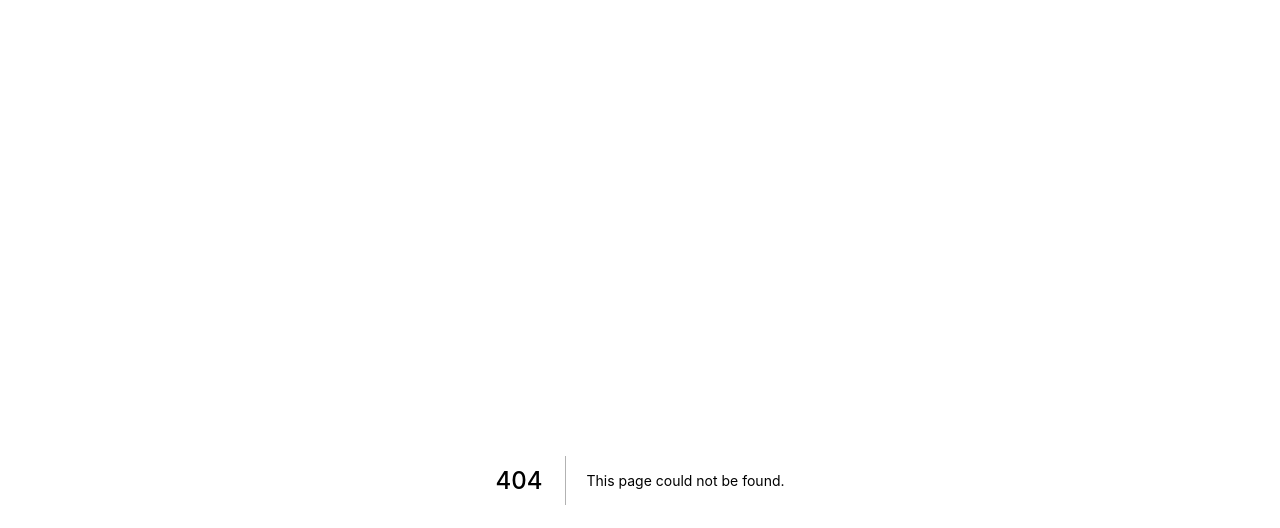
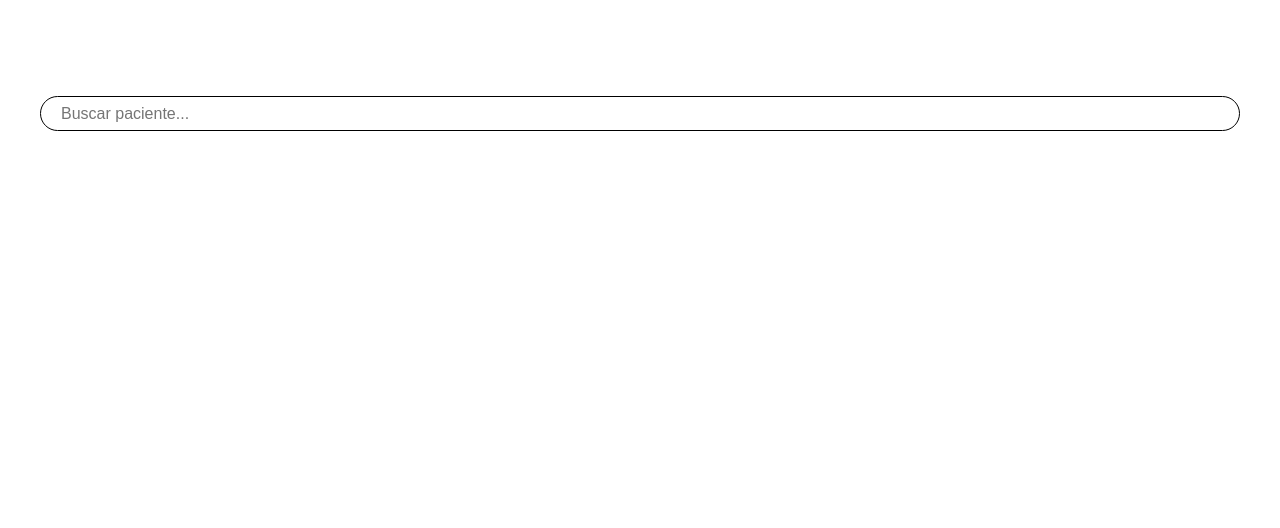
Before and after one commit to elrichi31/proyecto-prog2, a Next.js app: page /Components/Search in a window 1280 px wide. Before the commit this address had no page. Shown: the top 528 px of the page. Built offline with nearby package versions, Linux system fonts and the light colour scheme.

Commit message:
Search component

```diff
--- /dev/null
+++ b/pages/Components/Search.js
@@ -0,0 +1,98 @@
+import styles1 from "../../styles/search.module.css";
+import { useState } from "react";
+import Router from "next/router";
+
+export default function Search({ users, handleDelete }) {
+    const [listUsers, setListUsers] = useState(users);
+  const [word, setWord] = useState([]);
+  const handleInput = (event) => {
+    let res = [];
+    res.push(
+      users.filter((user) =>
+        user.name.toLowerCase().includes(event.target.value.toLowerCase())
+      )
+    );
+    setWord(res[0]);
+  };
+  const handleDeleteFrom = (id) => {
+    const newArr = listUsers.filter((user) => user._id != id);
+    setWord(newArr);
+  }
+  return (
+    <div className={styles1.total}>
+      <section className={styles1.main}>
+        <input
+          type="text"
+          placeholder="Buscar paciente..."
+          className={styles1.input}
+          onChange={handleInput}
+        />
+        {(word.length < 3) & (word.length > 0) ? (
+          <div className={styles1.total}>
+              <h2>Search results: </h2>
+            <table className={`table table-striped ${styles1.table}`}>
+              <thead>
+                <tr>
+                  <th scope="col">Passport / CI</th>
+                  <th scope="col">Nombre</th>
+                  <th scope="col">Apellido</th>
+                  <th scope="col">Email</th>
+                  <th scope="col">Celular</th>
+                  <th scope="col">Acciones</th>
+                </tr>
+              </thead>
+              <tbody>
+                {(word.length < 3) & (word.length > 0)
+                  ? word.map((user) => {
+                      return (
+                        <tr key={user._id}>
+                          <td>{user.passportCI}</td>
+                          <td>{user.name}</td>
+                          <td>{user.surname}</td>
+                          <td>{user.email}</td>
+                          <td>{user.cellphone}</td>
+                          <td>
+                            <button
+                              className="btn btn-primary btn-sm"
+                              onClick={(e) =>
+                                Router.push(
+                                  "/listUsers/[userId]",
+                                  `/listUsers/${user._id}`
+                                )
+                              }
+                            >
+                              Actualizar
+                            </button>{" "}
+                            <button
+                              className="btn btn-success btn-sm"
+                              onClick={(e) =>
+                                Router.push(
+                                  "/appointments/createAppointment/[userId]",
+                                  `/appointments/createAppointment/${user._id}`
+                                )
+                              }
+                            >
+                              Crear cita
+                            </button>{" "}
+                            <button
+                              className="btn btn-danger btn-sm"
+                              onClick={(e) => {
+                                handleDelete(user._id);
+                                handleDeleteFrom(user._id)
+                              }}
+                            >
+                              Borrar
+                            </button>
+                          </td>
+                        </tr>
+                      );
+                    })
+                  : null}
+              </tbody>
+            </table>
+          </div>
+        ) : null}
+      </section>
+    </div>
+  );
+}
--- a/pages/listUsers.js
+++ b/pages/listUsers.js
@@ -2,7 +2,8 @@ import Navbar from "./Components/Navbar";
 import axios from "axios";
 import { useState, useEffect } from "react";
 import Router from "next/router";
-
+import Search from "./Components/Search";
+import styles from "../styles/listUsers.module.css"
 export default function listUsers() {
   const [listUsers, setListUsers] = useState([]);
   useEffect(() => {
@@ -29,7 +30,8 @@ export default function listUsers() {
     <div>
       <Navbar></Navbar>
       <h1>List of users</h1>
-      <table className="table table-striped">
+      <Search users={listUsers} handleDelete={handleDelete}></Search>
+      <table className={`table table-striped ${styles.table}`} >
         <thead>
           <tr>
             <th scope="col">Passport / CI</th>
--- /dev/null
+++ b/styles/listUsers.module.css
@@ -0,0 +1,3 @@
+.table{
+    position:relative;
+}
--- /dev/null
+++ b/styles/search.module.css
@@ -0,0 +1,27 @@
+.input {
+    background-color: rgba(255, 255, 255, 0.1);
+    border: 1px solid;
+    border-radius: 25px;
+    font-family: "Muli", sans-serif;
+    font-size: 16px;
+    height: 35px;
+    outline: none;
+    padding: 0px 20px;
+    width: 100%;
+  }
+  .main__title {
+    font-size: 25px;
+  }
+  .main {
+    /* display: flex; */
+    display: inline;
+    align-items: center;
+    justify-content: center;
+    flex-direction: column;
+    height: 70px;
+    border-radius: 0px 0px 40px 40px;
+  }
+  .total{
+    margin-top: 2vh;
+    margin-bottom: 3vh;
+  }
```
Also changed, not shown: pages/listUsers/createUser/[appointmentId].js (+8 -1 lines).
